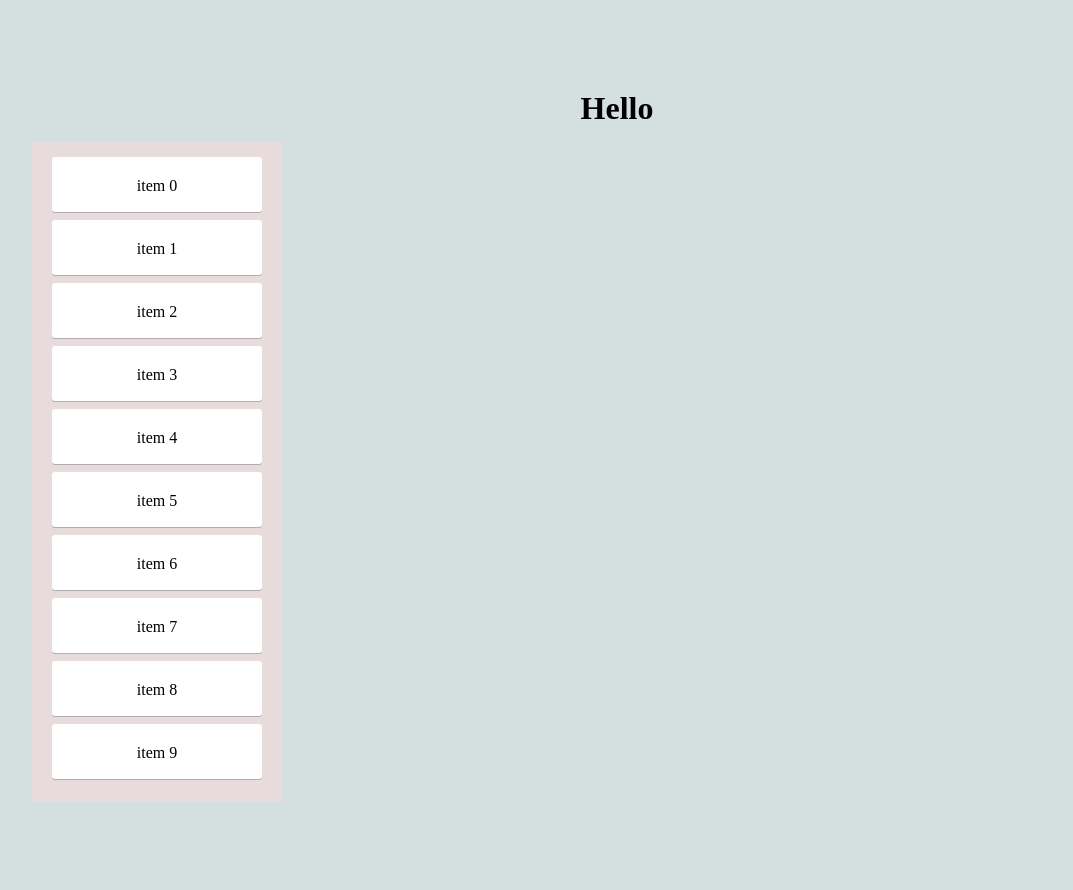
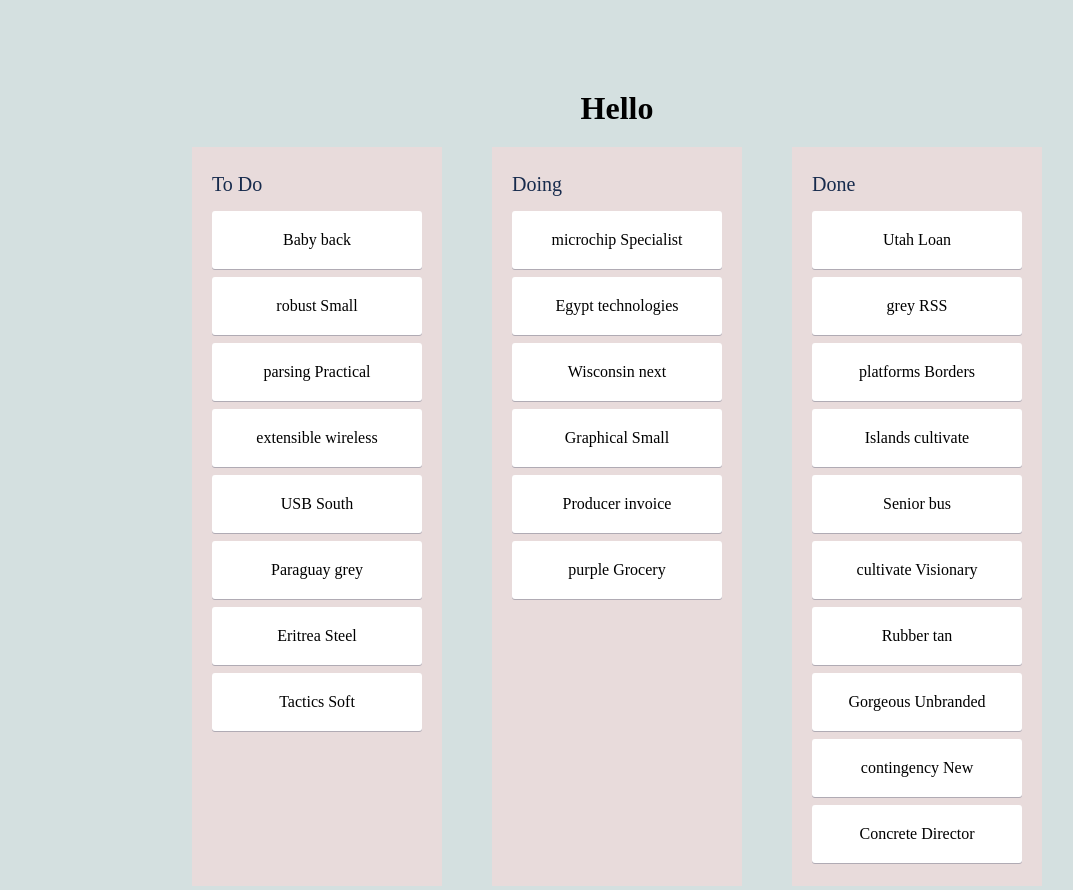
Before and after one commit to octavioduarte/React-DnD-Node-Socket, a React (Create React App) app in the folder client-side/: page / in a window 1280 px wide. Shown: the whole page, without its empty margins (23-1096 px from the left). Built offline with nearby package versions, Linux system fonts and the light colour scheme.

Commit message:
feat: create methods to move cards

```diff
--- a/client-side/src/App.tsx
+++ b/client-side/src/App.tsx
@@ -1,23 +1,14 @@
-import { FC, useState } from 'react';
-import { MainStyled } from './styled'
-import { DragDropContext, Droppable, Draggable, DropResult } from 'react-beautiful-dnd';
+import { FC, Fragment, useEffect, useState } from 'react';
+import { MainStyled } from './styled';
+import { DroppableType, DraggableType } from './types';
+import { Droppable as Tables } from './mock/fake-data'
+import DroppableTables from './components/droppable'
+import { DragDropContext, DraggableLocation, DropResult } from 'react-beautiful-dnd';
 
 
-
-type ItemsList = {
-  content: string;
-  id: string;
-}
-
-const getData = (quantity: number) => Array.from({ length: quantity }, (_v, k) => k).map(k => ({
-  id: `item-${k}`,
-  content: `item ${k}`
-}));
-
 const App: FC = () => {
-  const [items, setItems] = useState(getData(10))
-
-  const reorder = (list: ItemsList[], startIndex: number, endIndex: number): ItemsList[] => {
+  const [columns, setColumns] = useState<DroppableType[]>([])
+  const reorder = (list: DraggableType[], startIndex: number, endIndex: number): DraggableType[] => {
     const result = Array.from(list);
     const [removed] = result.splice(startIndex, 1);
     result.splice(endIndex, 0, removed);
@@ -27,52 +18,74 @@ const App: FC = () => {
 
 
   const onDragEnd = (result: DropResult) => {
+    const { source, destination } = result;
 
-    if (!result.destination) {
+    if (!destination) {
       return;
     }
+    const sInd = +source.droppableId;
+    const dInd = +destination.droppableId;
 
-    const organizedItems = reorder(
-      items,
-      result.source.index,
-      result.destination.index
-    );
-    setItems(organizedItems)
+
+    const cardsFromColumnSource: DraggableType[] = columns[sInd][0].cards;
+    const cardsFromColumnDestination: DraggableType[] = columns[dInd][0].cards;
+
+    if (sInd === dInd) {
+      const items = reorder(cardsFromColumnSource, source.index, destination.index);
+      const newState = [...columns];
+      newState[sInd][0].cards = items;
+      setColumns(newState);
+    } else {
+      const result = move(cardsFromColumnSource, cardsFromColumnDestination, source, destination);
+      const newState = [...columns];
+      newState[sInd][0].cards = result[sInd];
+      newState[dInd][0].cards = result[dInd];
+
+      setColumns(newState.filter((group) => group.length));
+    }
   }
+
+
+  const move = (source: DraggableType[], destination: DraggableType[], droppableSource: DraggableLocation, droppableDestination: DraggableLocation) => {
+    const sourceClone = Array.from(source);
+    const destClone = Array.from(destination);
+    const [removed] = sourceClone.splice(droppableSource.index, 1);
+
+    destClone.splice(droppableDestination.index, 0, removed);
+
+    const result = {
+      [droppableSource.droppableId]: sourceClone,
+      [droppableDestination.droppableId]: destClone
+    };
+
+    return result;
+  };
+
+
+
+
+  useEffect(() => {
+    if (Tables && !columns.length) {
+      setColumns(Tables)
+    }
+  }, [columns])
+
+
 
   return (
     <>
       <h1>Hello</h1>
       <MainStyled.ContainerDnD>
         <DragDropContext onDragEnd={onDragEnd}>
-          <Droppable droppableId="droppable">
-            {(provided, snapshot) => (
-              <div
-                {...provided.droppableProps}
-                ref={provided.innerRef}
-                style={MainStyled.DroppableStyle(snapshot.isDraggingOver)}
-              >
-                {items.map((item, index) => (
-                  <Draggable key={item.id} draggableId={item.id} index={index}>
-                    {(provided, snapshot) => (
-                      <div
-                        ref={provided.innerRef}
-                        {...provided.draggableProps}
-                        {...provided.dragHandleProps}
-                        style={MainStyled.DraggableStyle(
-                          snapshot.isDragging,
-                          provided.draggableProps.style
-                        )}
-                      >
-                        {item.content}
-                      </div>
-                    )}
-                  </Draggable>
-                ))}
-                {provided.placeholder}
-              </div>
-            )}
-          </Droppable>
+          {columns.length ?
+            columns.map((droppable, key) => (
+              <Fragment key={key}>
+                <DroppableTables
+                  droppableInfo={droppable}
+                />
+              </Fragment>
+            ))
+            : <h1>Carregando dados ...</h1>}
         </DragDropContext>
       </MainStyled.ContainerDnD>
     </>
--- a/client-side/src/mock/fake-data.ts
+++ b/client-side/src/mock/fake-data.ts
@@ -8,6 +8,7 @@ const generateCards = (amount: number): DraggableType[] => {
         fakeCards.push({
             cardIcon: faker.image.imageUrl(),
             email: faker.internet.email(),
+            id: faker.random.number(),
             user: faker.name.firstName(),
             title: faker.random.words(2)
         })
@@ -17,16 +18,19 @@ const generateCards = (amount: number): DraggableType[] => {
 }
 
 export const Droppable: DroppableType[] = [
-    {
-        title: 'To do',
-        cards: generateCards(8)
-    },
-    {
+    [{
+        cards: generateCards(8),
+        droppableId: 0,
+        title: 'To Do'
+    }],
+    [{
+        cards: generateCards(6),
+        droppableId: 1,
         title: 'Doing',
-        cards: generateCards(6)
-    },
-    {
+    }],
+    [{
+        cards: generateCards(10),
+        droppableId: 2,
         title: 'Done',
-        cards: generateCards(3)
-    },
+    }],
 ]
--- /dev/null
+++ b/client-side/src/react-app-env.d.ts
@@ -0,0 +1 @@
+/// <reference types="react-scripts" />
--- a/client-side/src/styled.ts
+++ b/client-side/src/styled.ts
@@ -1,5 +1,5 @@
 import styled from 'styled-components'
-import { DragDropContext, DraggingStyle, NotDraggingStyle } from 'react-beautiful-dnd'
+import { DraggingStyle, NotDraggingStyle } from 'react-beautiful-dnd'
 
 
 const Container = styled.div`
@@ -9,6 +9,7 @@ const Container = styled.div`
 
 const DroppableStyle = (isDraggingOver: boolean) => ({
     background: isDraggingOver ? "#e8dbdb" : "#e8dbdb",
+    margin: '0 25px',
     padding: '15px 20px',
     width: 250
 })
@@ -20,7 +21,7 @@ const DraggableStyle = (_isDragging: boolean, draggableStyle: DraggingStyle | No
     cursor: "pointer",
     display: "block",
     ...draggableStyle,
-    height: '55px',
+    height: 'auto',
     marginBottom: "8px",
     maxWidth: "300px",
     minHeight: "20px",
@@ -29,13 +30,27 @@ const DraggableStyle = (_isDragging: boolean, draggableStyle: DraggingStyle | No
 });
 
 const ContainerDnD = styled.div`
-    padding: 15px 55px
+    display: flex;
+    justify-content: center;
+    margin: 20px 0;
 `
+
+const TitleDroppable = styled.h3`
+    color: #172B4D;
+    font-size: 20px;
+    font-style: inherit;
+    line-height: 1.2;
+    font-weight: 500;
+    margin: 10px 0 15px;
+    text-align: left;
+
+    `
 
 
 export const MainStyled = {
     Container,
     ContainerDnD,
     DraggableStyle,
-    DroppableStyle
+    DroppableStyle,
+    TitleDroppable
 }
--- a/client-side/src/types/draggableType.ts
+++ b/client-side/src/types/draggableType.ts
@@ -1,5 +1,6 @@
 export type DraggableType = {
     cardIcon: string;
+    id: number;
     email: string;
     user: string;
     title: string
--- a/client-side/src/types/droppableType.ts
+++ b/client-side/src/types/droppableType.ts
@@ -2,5 +2,6 @@ import { DraggableType } from './draggableType';
 
 export type DroppableType = {
     cards: DraggableType[]
+    droppableId: number
     title: string
-}
+}[]
```
